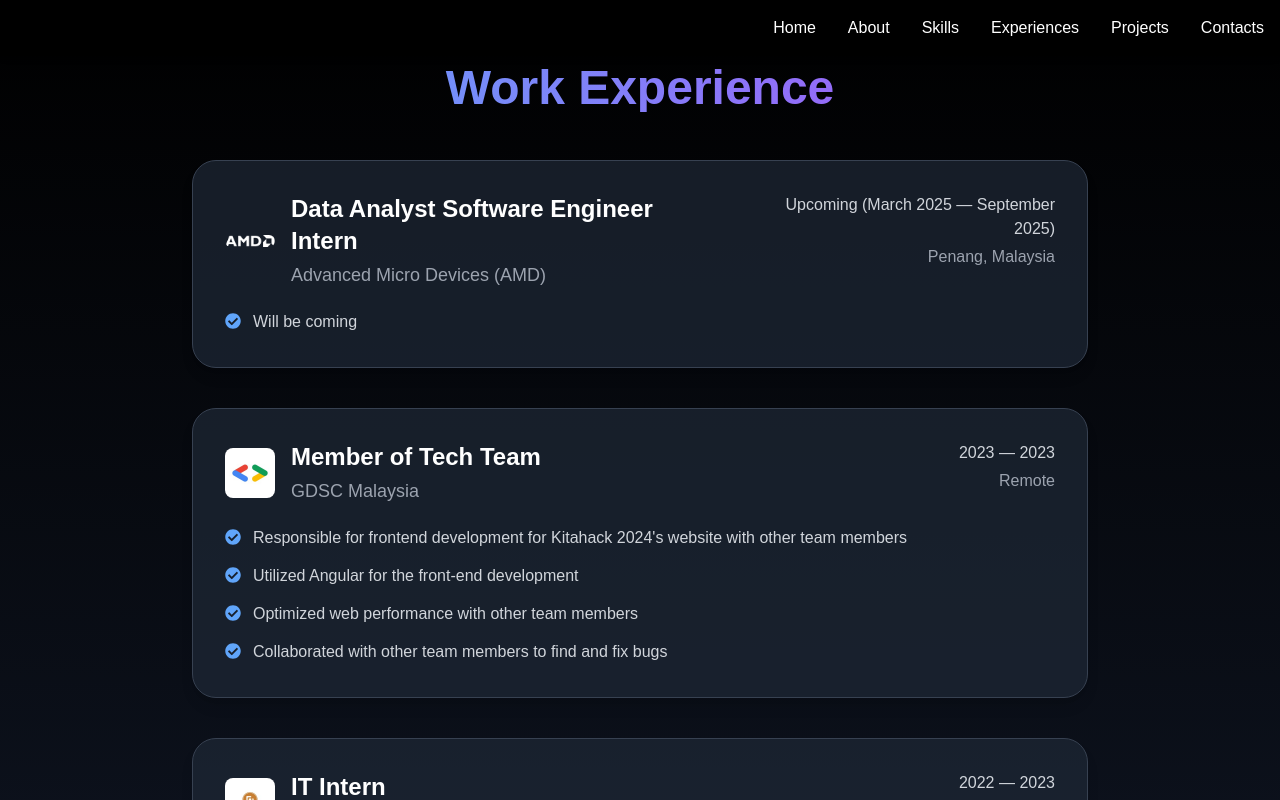
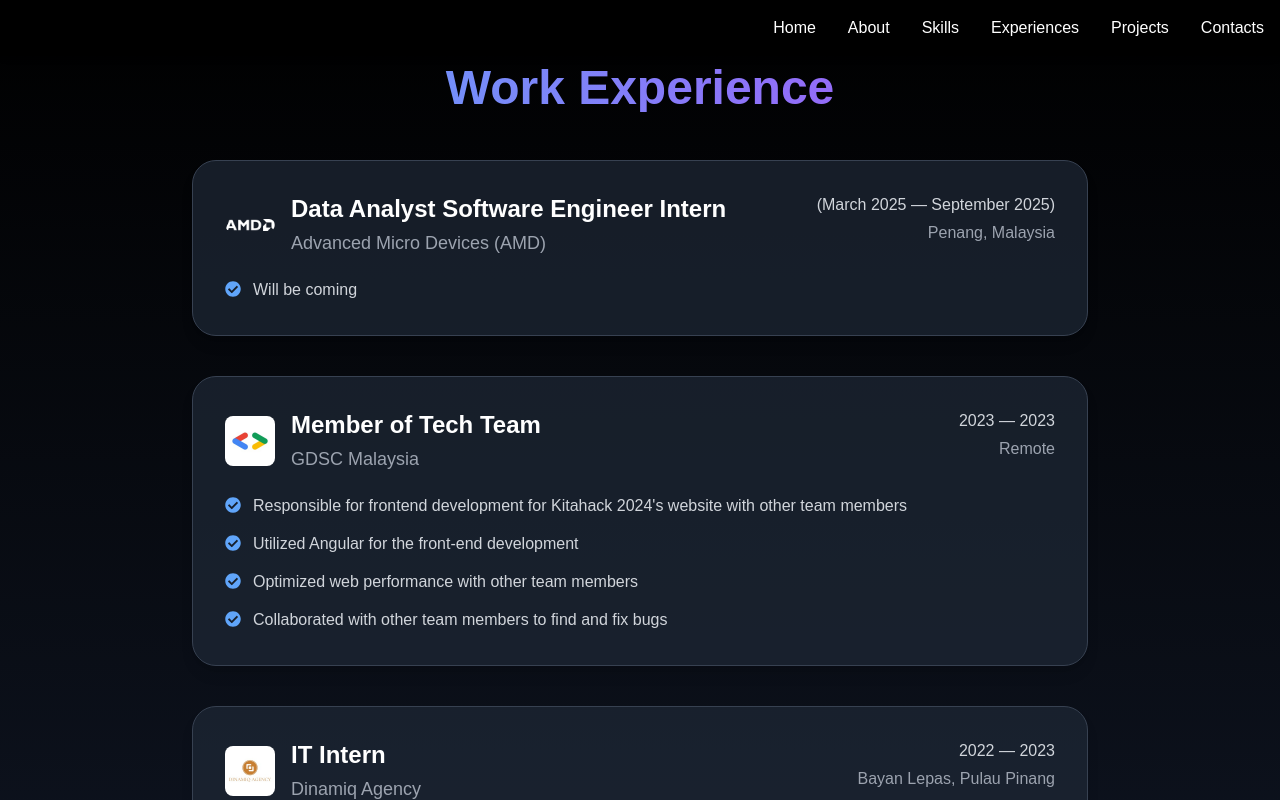
Before and after one commit to daniyalrosli/my-portfolio, a Next.js app: page /experiences in a window 1280 px wide. Shown: the top 800 px of the page. Built offline with nearby package versions, Linux system fonts and the light colour scheme.

Commit message:
update date

```diff
--- a/src/app/experiences/page.tsx
+++ b/src/app/experiences/page.tsx
@@ -18,7 +18,7 @@
     role: "Data Analyst Software Engineer Intern",
     company: "Advanced Micro Devices (AMD)",
     location: "Penang, Malaysia",
-    period: "Upcoming (March 2025 — September 2025)",
+    period: "(March 2025 — September 2025)",
     isRemote: false,
     logo: "/img/amd.png",
     points: ["Will be coming"],
```
